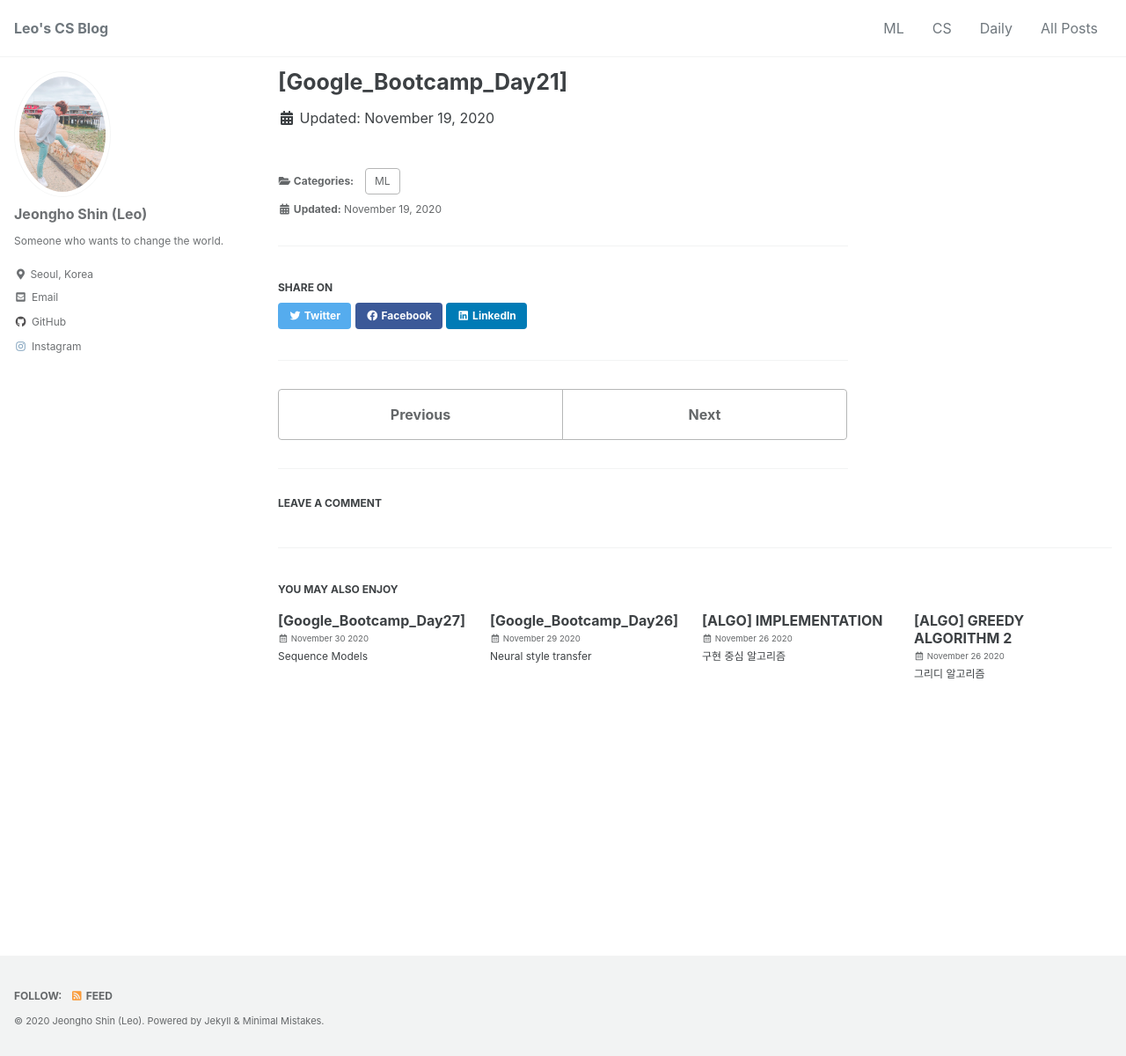
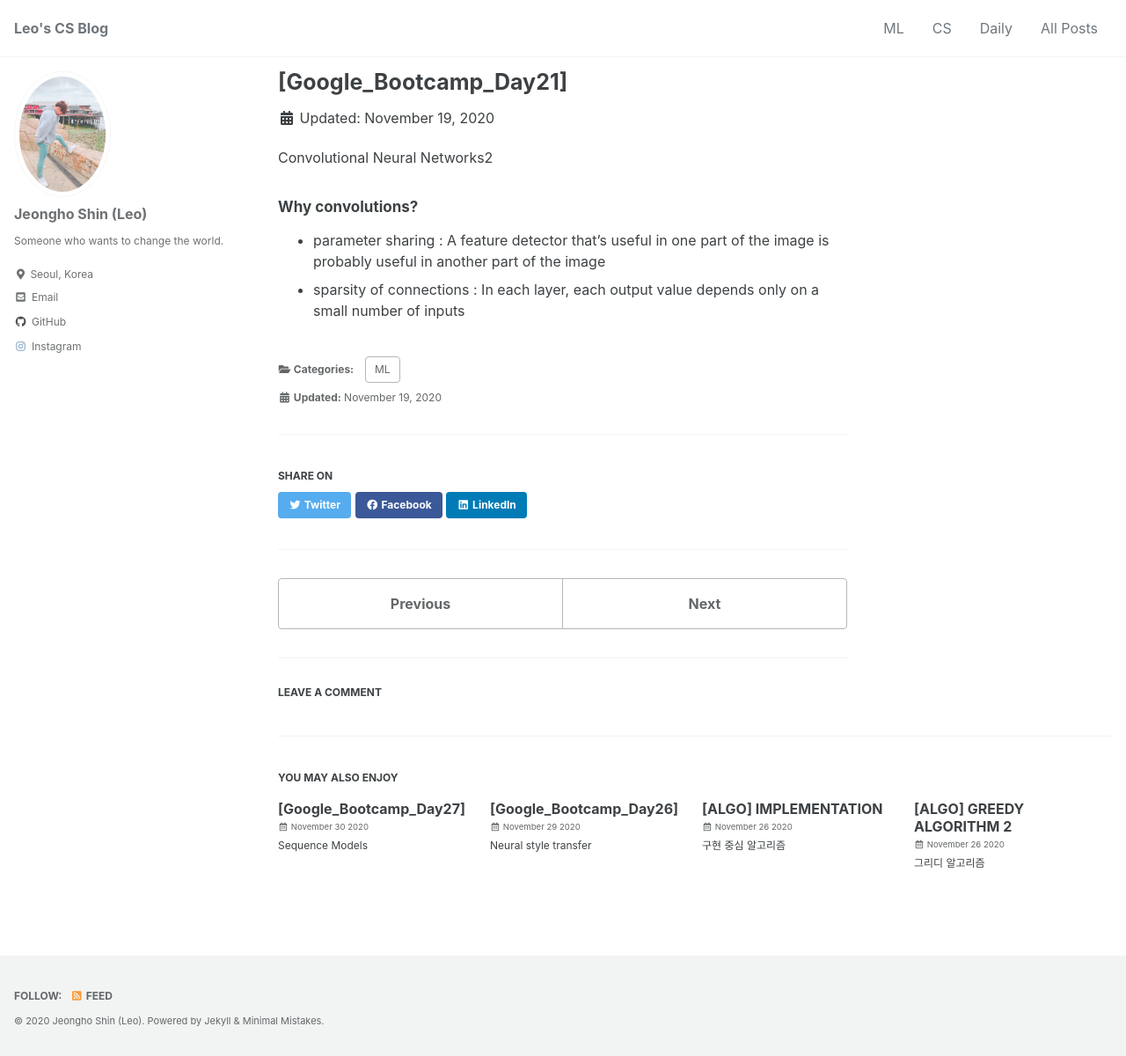
Before and after one commit to mlleo/mlleo.github.io, a Jekyll site: the page built from _posts/2020-11-19-GB_day21.md, in a window 1280 px wide and 1200 px high. Shown: the whole window at 88% size. Built offline with Jekyll 4.4.1, drawn with Linux system fonts in a browser that asks for light colours; cached includes are drawn as plain includes; comment, search, counter and statistics services are not loaded.

Commit message:
Update 2020-11-19-GB_day21.md

```diff
--- a/_posts/2020-11-19-GB_day21.md
+++ b/_posts/2020-11-19-GB_day21.md
@@ -6,3 +6,11 @@ last_modified_at: 2020-11-19 12:00:00
 comments: true
 use_math: true # MathJax On
 ---
+
+Convolutional Neural Networks2
+
+#### Why convolutions?
+- parameter sharing :
+  A feature detector that's useful in one part of the image is probably useful in another part of the image
+- sparsity of connections :
+  In each layer, each output value depends only on a small number of inputs
```
